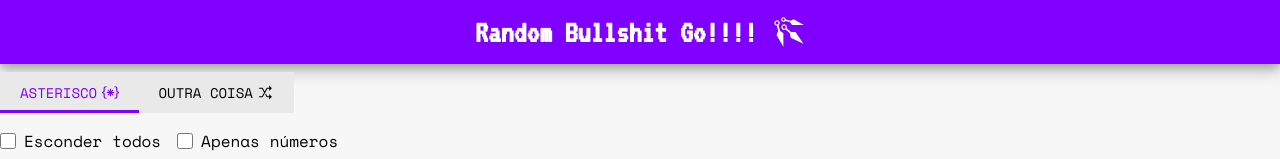
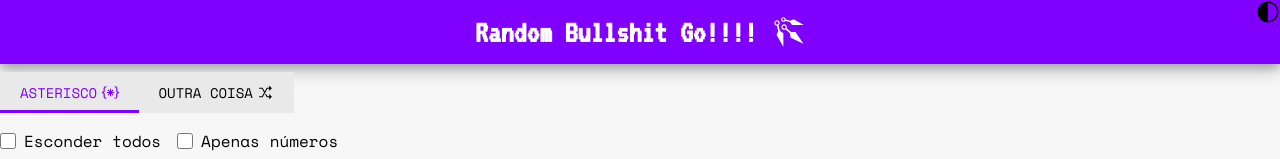
Before and after one commit to allanqueiroz02/random-bullsht, a React (Vite) app: page / in a window 1280 px wide. Shown: the top 159 px of the page. Built offline with nearby package versions, Linux system fonts and the light colour scheme.

Commit message:
feat: add theme icon & initial style

```diff
--- a/src/components/Header/Header.tsx
+++ b/src/components/Header/Header.tsx
@@ -1,13 +1,23 @@
-import { GiThrownDaggers  } from "react-icons/gi";
+import { GiThrownDaggers } from "react-icons/gi";
+import { VscColorMode } from "react-icons/vsc";
 
 import "./style.css";
 
 export const Header = () => {
+  function handleClickTheme() {
+    console.log("clicou no ícone");
+  }
+
   return (
     <div className="container-header">
       <h1 className="header">
-        Random Bullshit Go!!!! <GiThrownDaggers  />
+        Random Bullshit Go!!!! <GiThrownDaggers />
       </h1>
+      <VscColorMode
+        className="theme-icon"
+        title="Alterar tema"
+        onClick={handleClickTheme}
+      />
     </div>
   );
 };
--- a/src/components/Header/style.css
+++ b/src/components/Header/style.css
@@ -1,4 +1,5 @@
 .container-header {
+  position: relative;
   background-color: #ffffff;
   box-shadow: 0 4px 8px 0 rgba(0, 0, 0, 0.2), 0 8px 16px rgba(0, 0, 0, 0.19);
 }
@@ -15,3 +16,12 @@
 .header > svg {
   margin-left: 1rem;
 }
+
+.theme-icon {
+  position: absolute;
+  top: 0;
+  right: 0;
+  cursor: pointer;
+  width: 1.5rem;
+  height: 1.5rem;
+}
```
